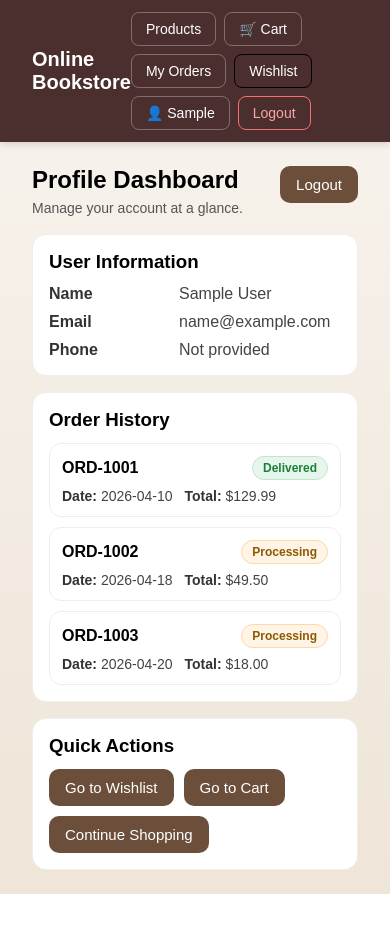
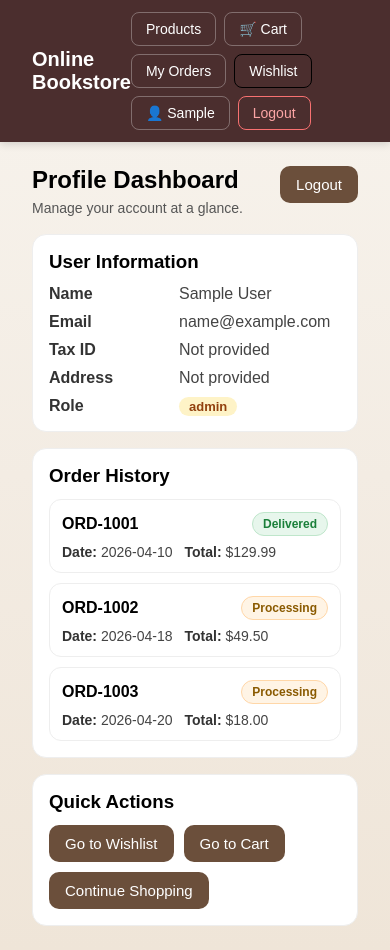
Before and after one commit to efekeskiner/CS308Project, a React (Create React App) app: page /profile in a window 390 px wide. Before the commit the page ends 894 px from the top, so only its background shows below. Built offline with nearby package versions, Linux system fonts and the light colour scheme; sample sign-in values are in the browser's storage.

Commit message:
fix: update profile to show taxId and homeAddress instead of phone

```diff
--- a/src/components/UserInfo.js
+++ b/src/components/UserInfo.js
@@ -18,9 +18,11 @@ function UserInfo({ user }) {
     );
   }
 
-  const name = user.name || user.fullName || "Not provided";
+  const name = user.name || "Not provided";
   const email = user.email || "Not provided";
-  const phone = user.phone || user.phoneNumber || "Not provided";
+  const taxId = user.taxId || "Not provided";
+  const homeAddress = user.homeAddress || "Not provided";
+  const role = user.role || "CUSTOMER";
 
   return (
     <div style={styles.container}>
@@ -33,46 +35,38 @@ function UserInfo({ user }) {
         <div style={styles.value}>{email}</div>
       </div>
       <div style={styles.row}>
-        <div style={styles.label}>Phone</div>
-        <div style={styles.value}>{phone}</div>
+        <div style={styles.label}>Tax ID</div>
+        <div style={styles.value}>{taxId}</div>
+      </div>
+      <div style={styles.row}>
+        <div style={styles.label}>Address</div>
+        <div style={styles.value}>{homeAddress}</div>
+      </div>
+      <div style={styles.row}>
+        <div style={styles.label}>Role</div>
+        <div style={styles.value}>
+          <span style={{
+            ...styles.badge,
+            backgroundColor: role === "CUSTOMER" ? "#e0f2fe" : "#fef3c7",
+            color: role === "CUSTOMER" ? "#0369a1" : "#92400e",
+          }}>
+            {role}
+          </span>
+        </div>
       </div>
     </div>
   );
 }
 
 const styles = {
-  container: {
-    display: "grid",
-    gap: "10px",
-  },
-  row: {
-    display: "grid",
-    gridTemplateColumns: "120px 1fr",
-    gap: "10px",
-    alignItems: "center",
-  },
-  label: {
-    fontWeight: 600,
-    color: "#333",
-  },
-  value: {
-    color: "#444",
-    wordBreak: "break-word",
-  },
-  empty: {
-    border: "1px dashed #ddd",
-    borderRadius: "12px",
-    padding: "12px",
-    backgroundColor: "#fafafa",
-  },
-  emptyTitle: {
-    fontWeight: 600,
-    marginBottom: "4px",
-  },
-  emptyText: {
-    color: "#666",
-    fontSize: "14px",
-  },
+  container: { display: "grid", gap: "10px" },
+  row: { display: "grid", gridTemplateColumns: "120px 1fr", gap: "10px", alignItems: "center" },
+  label: { fontWeight: 600, color: "#333" },
+  value: { color: "#444", wordBreak: "break-word" },
+  badge: { padding: "2px 10px", borderRadius: "999px", fontSize: "13px", fontWeight: 600 },
+  empty: { border: "1px dashed #ddd", borderRadius: "12px", padding: "12px", backgroundColor: "#fafafa" },
+  emptyTitle: { fontWeight: 600, marginBottom: "4px" },
+  emptyText: { color: "#666", fontSize: "14px" },
 };
 
 export default UserInfo;
```
